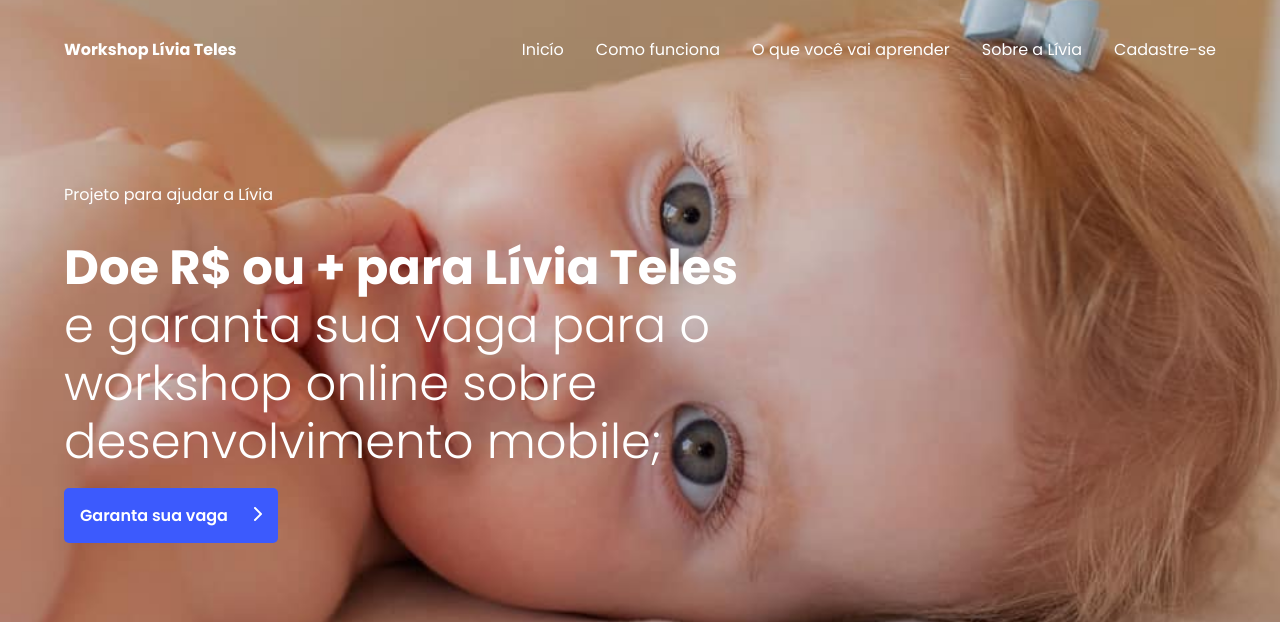
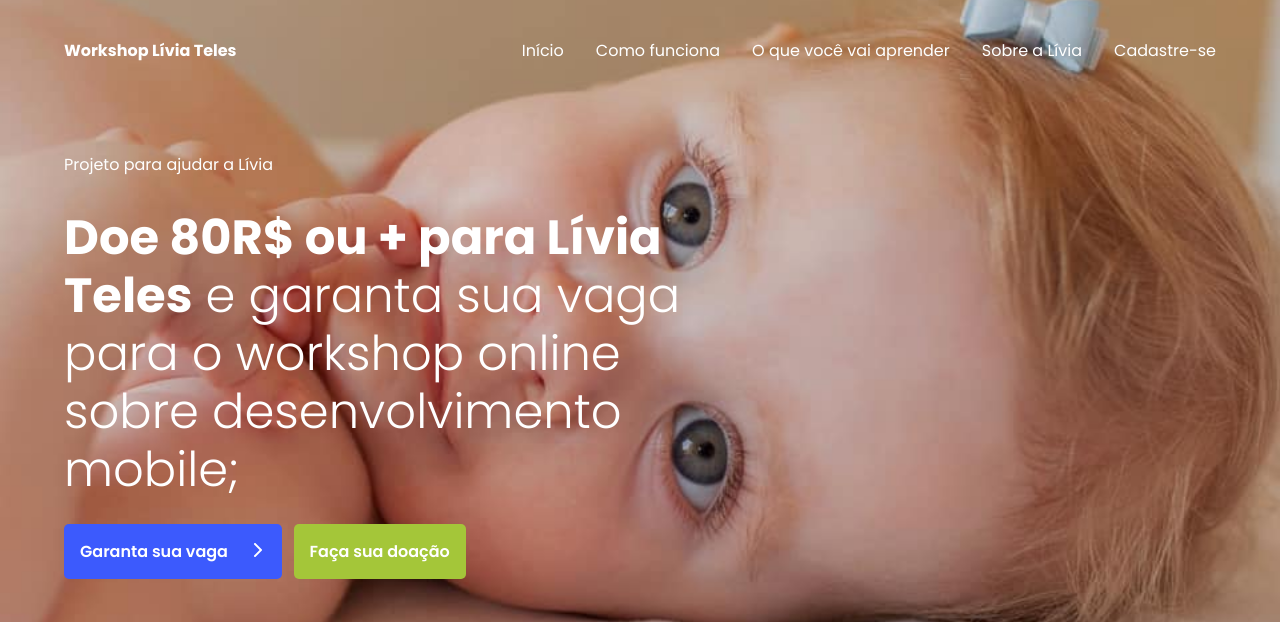
Before and after one commit to gabrielcaiana/Workshop-livia-teles, a plain HTML site: page index.html in a window 1280 px wide. Shown: the top 622 px of the page. Drawn offline with Linux system fonts and the light colour scheme.

Commit message:
seção de doação

```diff
--- a/index.html
+++ b/index.html
@@ -15,7 +15,7 @@
             <a href="#" class="logo">Workshop Lívia Teles</a>
             <ul class="mobile">
                 <li><img class="close" src="images/close.png" alt="icon-close"></li>
-                <li class="home"><a href="#">Inicío</a></li>
+                <li class="home"><a href="#">Início</a></li>
                 <li class="comoFunciona"><a href="#">Como funciona</a></li>
                 <li class="aprender"><a href="#">O que você vai aprender</a></li>
                 <li class="sobreLivia"><a href="#">Sobre a Lívia</a></li>
@@ -26,11 +26,16 @@
         <div class="wrapper">
             <div>
                 <span>Projeto para ajudar a Lívia</span>
-                <h1><b>Doe R$ ou + para Lívia Teles</b> e garanta sua vaga para o workshop online sobre desenvolvimento mobile;</h1>
-                     <a href="#" class="register">
+                <h1><b>Doe 80R$ ou + para Lívia Teles</b> e garanta sua vaga para o workshop online sobre desenvolvimento mobile;</h1>
+                <div class="cta">
+                <a href="#" class="register cadastrar-se">
                         Garanta sua vaga
                         <img src="images/arrow.png" alt="arrow" title="arrow">
                     </a>
+                    <a target="blank" href="https://linktr.ee/liviatls" class="doacao">
+                        Faça sua doação
+                    </a>
+                </div>
             </div>
         </div>
     </div>
@@ -215,7 +220,7 @@
 
         <div class="modal-content">
             <div class="container">
-                <span>Informe seu nome e mail e faça o upload do comprovante para se cadastrar.</span>
+                <span>Informe seu nome e-mail e faça o upload do comprovante para se cadastrar.</span>
                 <form method="POST" action="#">
                     <label for="name">Nome</label>
                     <input type="text" id="name" name="name" required placeholder="Digite seu nome">
--- a/style.css
+++ b/style.css
@@ -86,6 +86,7 @@ nav ul li a:hover {
     text-decoration: underline #3C5AFD;
 }
 
+
 .wrapper {
     height: 100%;
     margin: 16px 0;
@@ -97,7 +98,7 @@ nav ul li a:hover {
 }
 
 .wrapper div {
-    margin-top: 70px;
+    margin: 40px 0 60px 0;
     max-width: 700px;
 }
 
@@ -114,11 +115,11 @@ nav ul li a:hover {
     line-height: 58px;
 }
 
-.wrapper div a {
+.wrapper div .cadastrar-se {
     margin: 32px 0;
 }
 
-.wrapper a {
+.wrapper .cadastrar-se {
     width: 220px;
     padding: 16px 16px;
     background-color: #3C5AFD;
@@ -130,18 +131,35 @@ nav ul li a:hover {
     transition: .3s;
 }
 
-.wrapper  a {
+.wrapper  .cadastrar-se {
     text-decoration: none;
     color: white;
 }
 
-.wrapper a:hover {
+.wrapper .cadastrar-se:hover {
     background-color: rgb(15, 50, 245);
 }
 
-.wrapper a img {
+.wrapper .cadastrar-se img {
     margin-left: 22px;
 }
+
+.doacao {
+    margin-left: 12px;
+    width: 220px;
+    padding: 16px 16px;
+    background-color: #A4C639;
+    border: none;
+    border-radius: 5px;
+    font-weight: 600;
+    font-size: 16px;
+    cursor: pointer;
+    transition: .3s;
+    color: white;
+    text-decoration: none;
+}
+
+
 
 /*Datas*/
 .datas {
@@ -689,6 +707,22 @@ form button {
         font-size: 32px;
     }
 
+    .cta {
+        display: flex;
+        justify-content: center;
+        align-items: center;
+        width: 100%;
+        flex-direction: column;
+    }
+
+    .cta a {
+        margin: 0;
+        width: 80% !important;
+        display: flex;
+        justify-content: center;
+        align-items: center;
+    }
+
     .cursos {
         display: grid;
        grid-template-columns: 1fr  !important;
```
